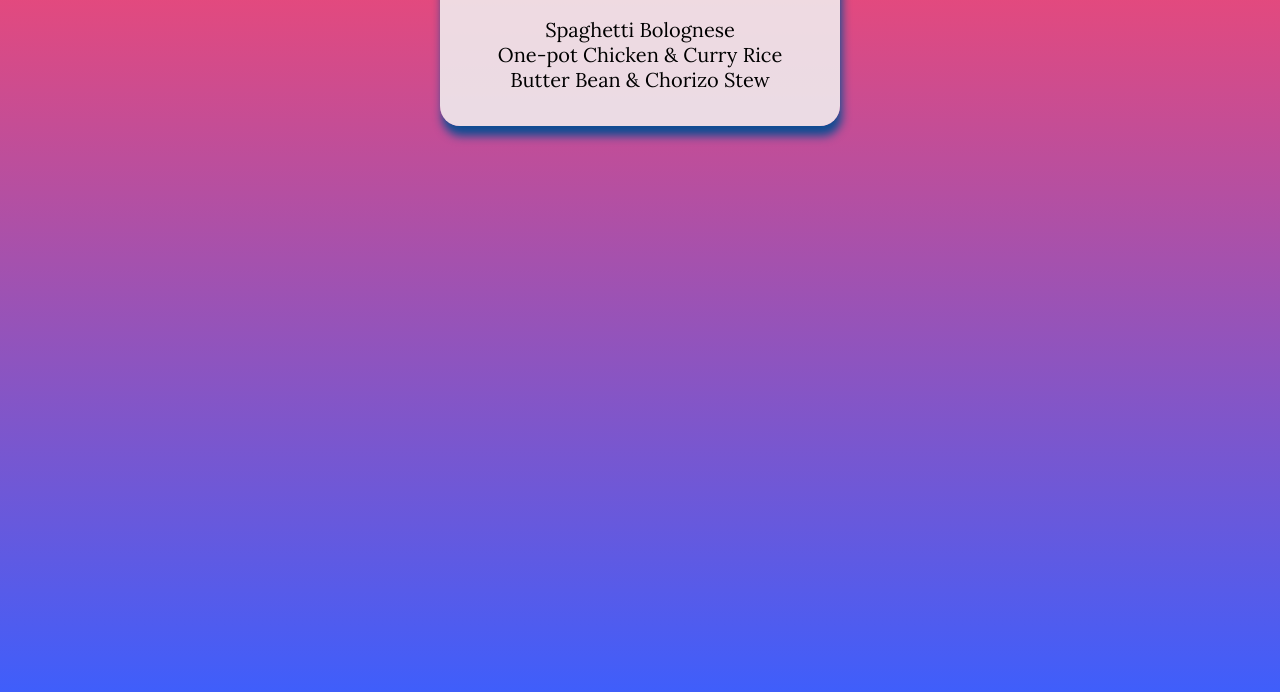
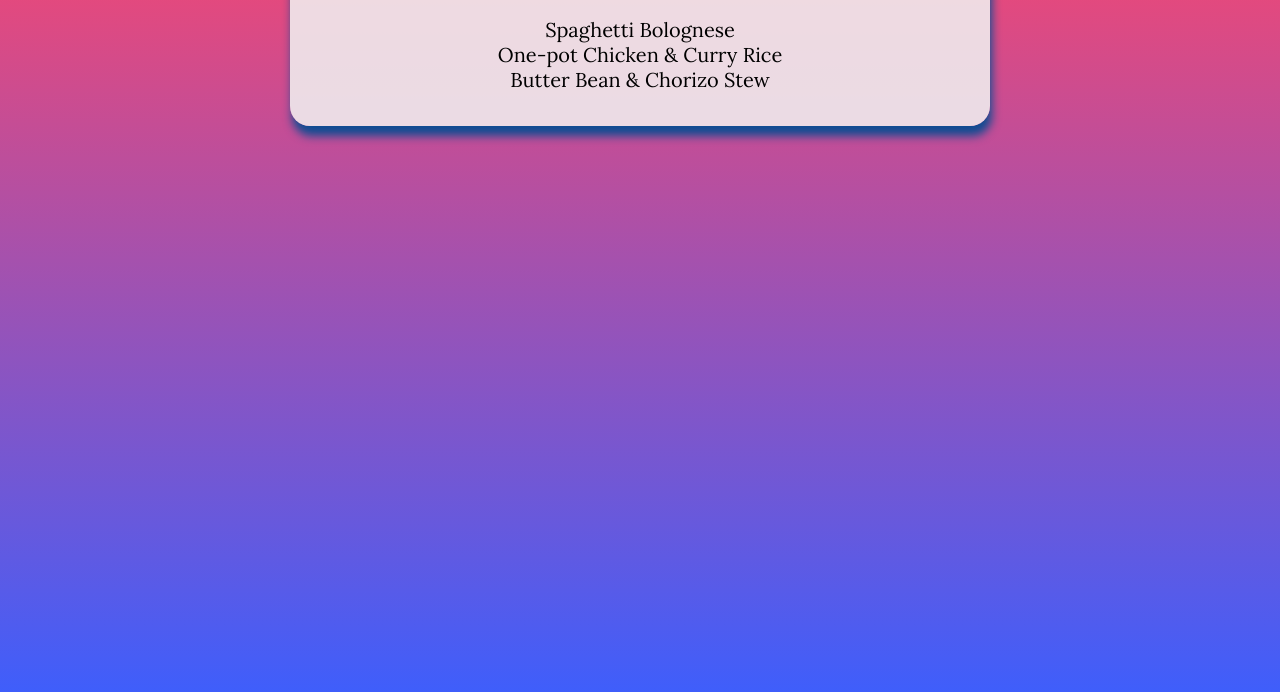
Before and after one commit to ItsKatato/odin-recipes, a plain HTML site: page index.html in a window 1280 px wide. Shown: the part 108-800 px from the top of the page. Drawn offline with Linux system fonts and the light colour scheme.

Commit message:
Updated style for recipe pages

```diff
--- a/style.css
+++ b/style.css
@@ -4,7 +4,7 @@ h1 {
     font-family: Roboto, sans-serif;
     text-align: center;
     font-size: 50px;
-    text-shadow: 2px 2px 7px rgb(71, 71, 71);
+    text-shadow: 2px 2px 2px rgb(252,70,107);
 }
 
 .recipes {
@@ -21,16 +21,58 @@ a {
     text-decoration: none;
 }
 
-body {
-    border-radius: 20px;
-    background-color: #f0f0f0de;
-    width: 400px;
-    height: 200px;
-    margin: auto;
-    box-shadow: 2px 10px 10px rgb(14, 76, 146);
+img {
+    margin-left: auto;
+    margin-right: auto;
+    display: block;
+    border-width: 10px;
+    border-style: solid;
+    border-image: linear-gradient(0deg, rgba(63,94,251,1), rgba(252,70,107,1)) 1;
 }
 
 html {
     background: rgb(63, 94, 251);
     background: linear-gradient(0deg, rgba(63,94,251,1) 0%, rgba(252,70,107,1) 100%) fixed;
+    background-attachment: scroll;
 }
+
+html#home {
+    background: rgb(63, 94, 251);
+    background: linear-gradient(0deg, rgba(63,94,251,1) 0%, rgba(252,70,107,1) 100%) fixed;
+    background-attachment: fixed;
+}
+
+body#home{
+    border-radius: 20px;
+    background-color: #f0f0f0de;
+    width: 700px;
+    margin: auto;
+    height: 200px;
+    box-shadow: 2px 10px 10px rgb(14, 76, 146);
+}
+
+body {
+    height: auto;
+    border-radius: 20px;
+    background-color: #f0f0f0de;
+    width: 750px;
+    margin: auto;
+    box-shadow: 2px 10px 10px rgb(14, 76, 146);
+}
+
+h4,
+h3,
+ul,
+p {
+    text-align: center;
+    list-style-position: inside;
+    padding: 0;
+    list-style-type: none;
+
+}
+
+button {
+    margin-left: auto;
+    margin-right: auto;
+    display: block;
+}
```
